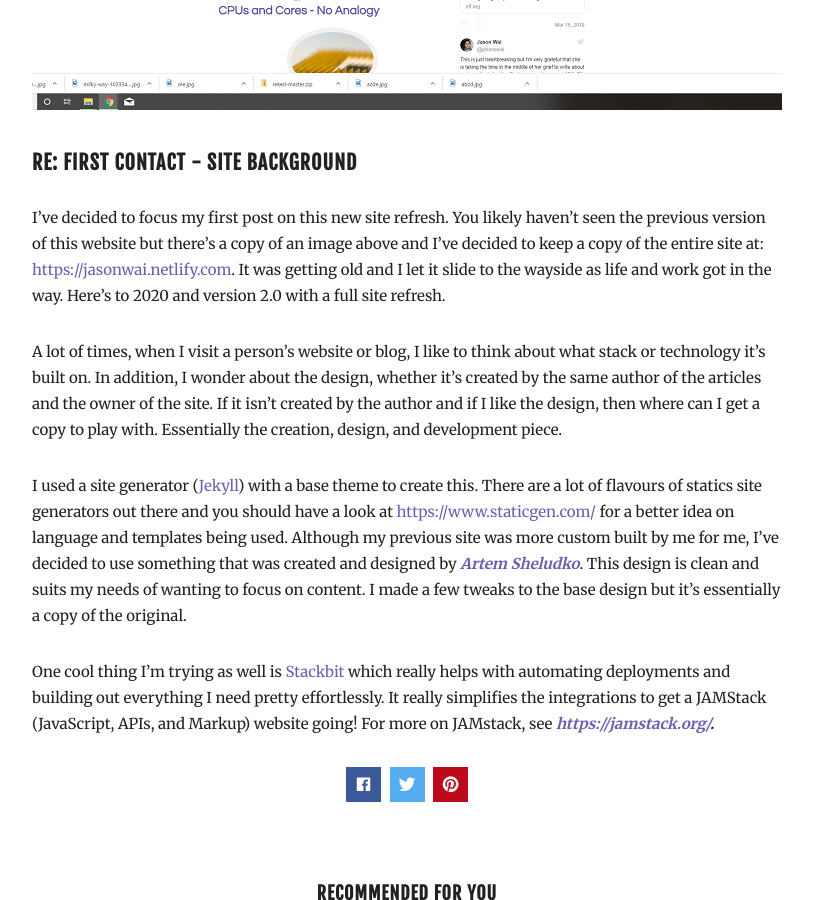
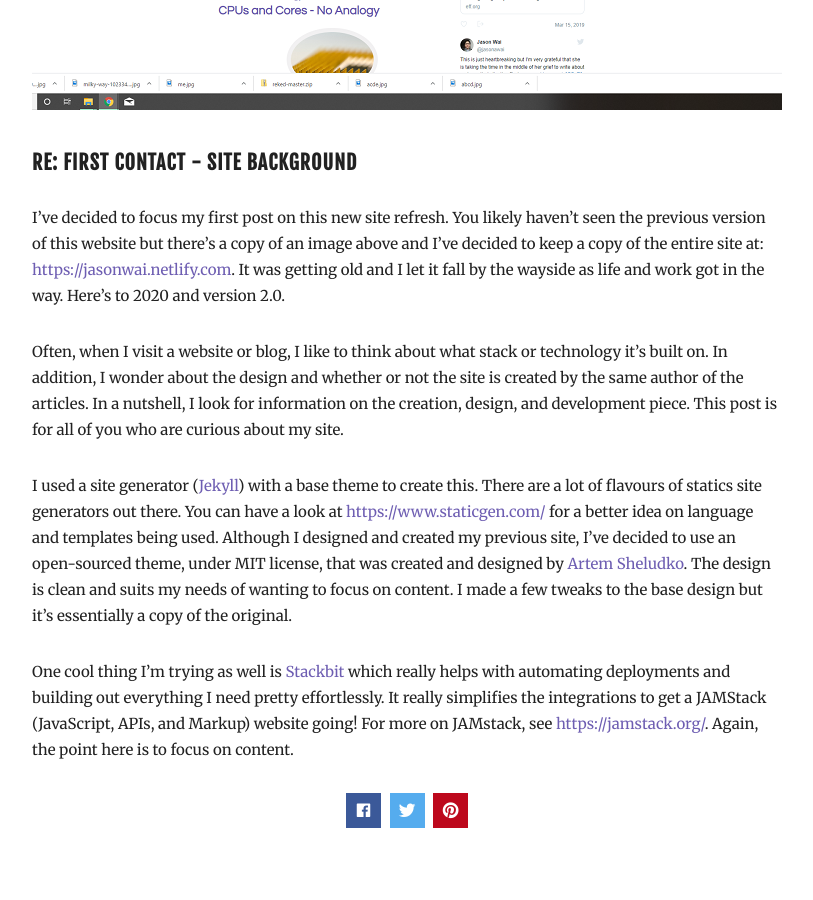
Before and after one commit to jawai/smiling-strawberry, a Jekyll site: the page built from _posts/2020-01-01-website-2-0-refresh-for-2020.md, in a window 1280 px wide and 900 px high, scrolled down 702 px. Shown: the whole window, without its empty margins (233-1046 px from the left). Built offline with Jekyll 4.4.1, drawn with Linux system fonts in a browser that asks for light colours; nearby versions of some CDN libraries; comment, search, counter and statistics services are not loaded.

Commit message:
Update from Forestry.io jawai updated _posts/2020-01-01-website-2-0-refresh-for-2020.md

```diff
--- a/_posts/2020-01-01-website-2-0-refresh-for-2020.md
+++ b/_posts/2020-01-01-website-2-0-refresh-for-2020.md
@@ -8,10 +8,10 @@
 ---
 #### Re: First Contact - Site Background
 
-I've decided to focus my first post on this new site refresh. You likely haven't seen the previous version of this website but there's a copy of an image above and I've decided to keep a copy of the entire site at: [https://jasonwai.netlify.com](https://jasonwai.netlify.com "https://jasonwai.netlify.com"). It was getting old and I let it slide to the wayside as life and work got in the way. Here's to 2020 and version 2.0 with a full site refresh.
+I've decided to focus my first post on this new site refresh. You likely haven't seen the previous version of this website but there's a copy of an image above and I've decided to keep a copy of the entire site at: [https://jasonwai.netlify.com](https://jasonwai.netlify.com "https://jasonwai.netlify.com"). It was getting old and I let it fall by the wayside as life and work got in the way. Here's to 2020 and version 2.0.
 
-A lot of times, when I visit a person's website or blog, I like to think about what stack or technology it's built on. In addition, I wonder about the design, whether it's created by the same author of the articles and the owner of the site. If it isn't created by the author and if I like the design, then where can I get a copy to play with. Essentially the creation, design, and development piece.
+Often, when I visit a website or blog, I like to think about what stack or technology it's built on. In addition, I wonder about the design and whether or not the site is created by the same author of the articles.  In a nutshell, I look for information on the creation, design, and development piece. This post is for all of you who are curious about my site.
 
-I used a site generator ([Jekyll](https://jekyllrb.com/ "Jekyll")) with a base theme to create this. There are a lot of flavours of statics site generators out there and you should have a look at [https://www.staticgen.com/](https://www.staticgen.com/ "https://www.staticgen.com/") for a better idea on language and templates being used. Although my previous site was more custom built by me for me, I've decided to use something that was created and designed by [**_Artem Sheludko_**](http://artemsheludko.com/ "Artem Shelduko website"). This design is clean and suits my needs of wanting to focus on content. I made a few tweaks to the base design but it's essentially a copy of the original.
+I used a site generator ([Jekyll](https://jekyllrb.com/ "Jekyll")) with a base theme to create this. There are a lot of flavours of statics site generators out there. You can have a look at [https://www.staticgen.com/](https://www.staticgen.com/ "https://www.staticgen.com/") for a better idea on language and templates being used. Although I designed and created my previous site, I've decided to use an open-sourced theme, under MIT license, that was created and designed by [Artem Sheludko](http://artemsheludko.com/ "Artem Shelduko website"). The design is clean and suits my needs of wanting to focus on content. I made a few tweaks to the base design but it's essentially a copy of the original.
 
-One cool thing I'm trying as well is [Stackbit](https://www.stackbit.com/ "Stackbit") which really helps with automating deployments and building out everything I need pretty effortlessly. It really simplifies the integrations to get a JAMStack (JavaScript, APIs, and Markup) website going! For more on JAMstack, see [**_https://jamstack.org/_**](https://jamstack.org/ "https://jamstack.org/")**_._**
+One cool thing I'm trying as well is [Stackbit](https://www.stackbit.com/ "Stackbit") which really helps with automating deployments and building out everything I need pretty effortlessly. It really simplifies the integrations to get a JAMStack (JavaScript, APIs, and Markup) website going! For more on JAMstack, see [https://jamstack.org/](https://jamstack.org/ "https://jamstack.org/"). Again, the point here is to focus on content.
```
